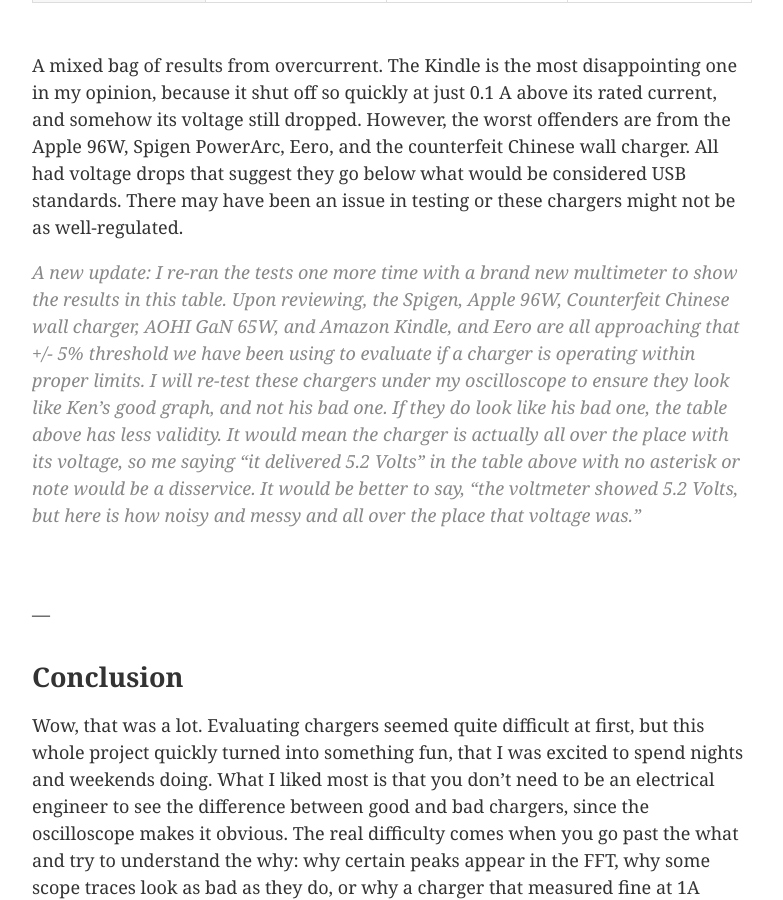
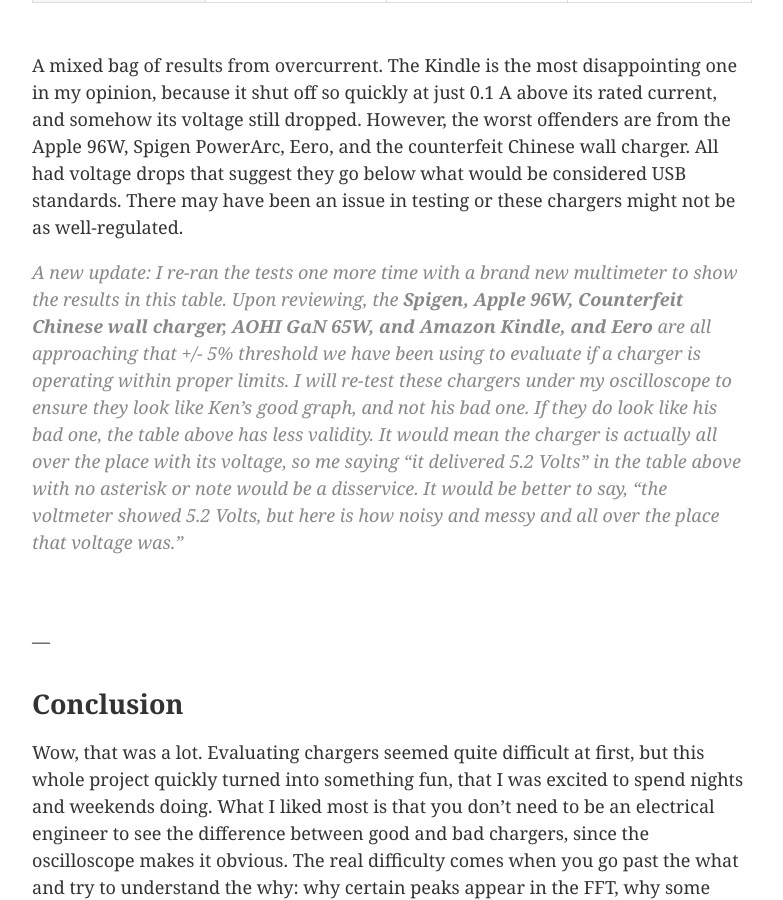
Before and after one commit to 0sps/sull1van.com, a Jekyll site: the page built from _posts/2026-01-19-a-dozen-chargers-in-the-lab.md, in a window 1280 px wide and 900 px high, scrolled down 13427 px. Shown: the whole window, without its empty margins (248-1031 px from the left). Built offline with Jekyll 4.4.1, drawn with Linux system fonts in a browser that asks for light colours.

```diff
--- a/_posts/2026-01-19-a-dozen-chargers-in-the-lab.md
+++ b/_posts/2026-01-19-a-dozen-chargers-in-the-lab.md
@@ -1673,7 +1673,7 @@ The ideal value here is having a voltage equal to 5V or 9V. You don't want 3 or
 A mixed bag of results from overcurrent. The Kindle is the most disappointing one in my opinion, because it shut off so quickly at just 0.1 A above its rated current, and somehow its voltage still dropped. However, the worst offenders are from the Apple 96W, Spigen PowerArc, Eero, and the counterfeit Chinese wall charger. All had voltage drops that suggest they go below what would be considered USB standards. There may have been an issue in testing or these chargers might not be as well-regulated.
 
 <span style="color: #888; font-style: italic;">
-A new update: I re-ran the tests one more time with a brand new multimeter to show the results in this table. Upon reviewing, the Spigen, Apple 96W, Counterfeit Chinese wall charger, AOHI GaN 65W, and Amazon Kindle, and Eero are all approaching that +/- 5% threshold we have been using to evaluate if a charger is operating within proper limits. I will re-test these chargers under my oscilloscope to ensure they look like Ken's good graph, and not his bad one. If they do look like his bad one, the table above has less validity. It would mean the charger is actually all over the place with its voltage, so me saying *"it delivered 5.2 Volts"* in the table above with no asterisk or note would be a disservice. It would be better to say, *"the voltmeter showed 5.2 Volts, but here is how noisy and messy and all over the place that voltage was."* </span>
+A new update: I re-ran the tests one more time with a brand new multimeter to show the results in this table. Upon reviewing, the **Spigen, Apple 96W, Counterfeit Chinese wall charger, AOHI GaN 65W, and Amazon Kindle, and Eero** are all approaching that +/- 5% threshold we have been using to evaluate if a charger is operating within proper limits. I will re-test these chargers under my oscilloscope to ensure they look like Ken's good graph, and not his bad one. If they do look like his bad one, the table above has less validity. It would mean the charger is actually all over the place with its voltage, so me saying *"it delivered 5.2 Volts"* in the table above with no asterisk or note would be a disservice. It would be better to say, *"the voltmeter showed 5.2 Volts, but here is how noisy and messy and all over the place that voltage was."* </span>
 
 
 
```
